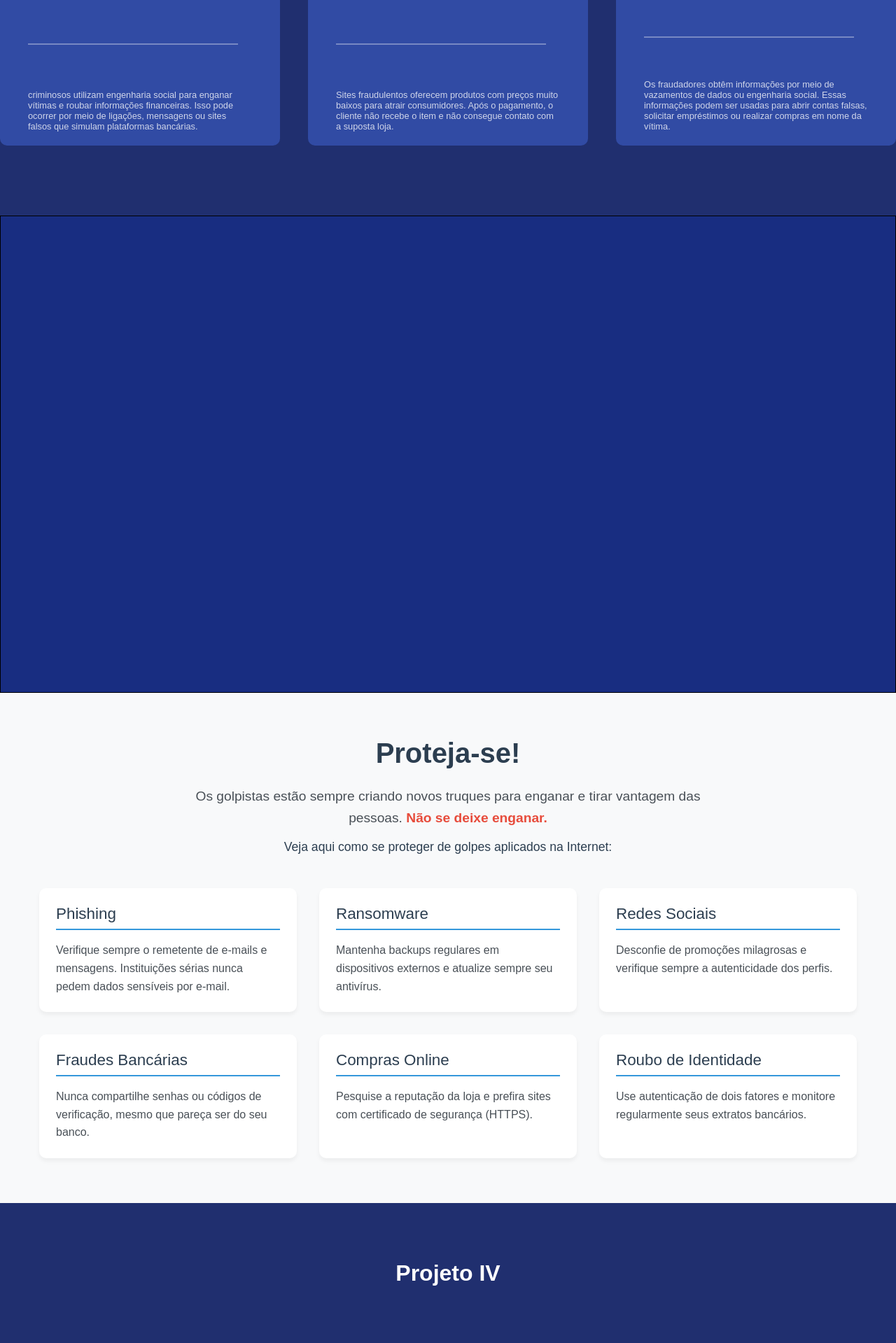
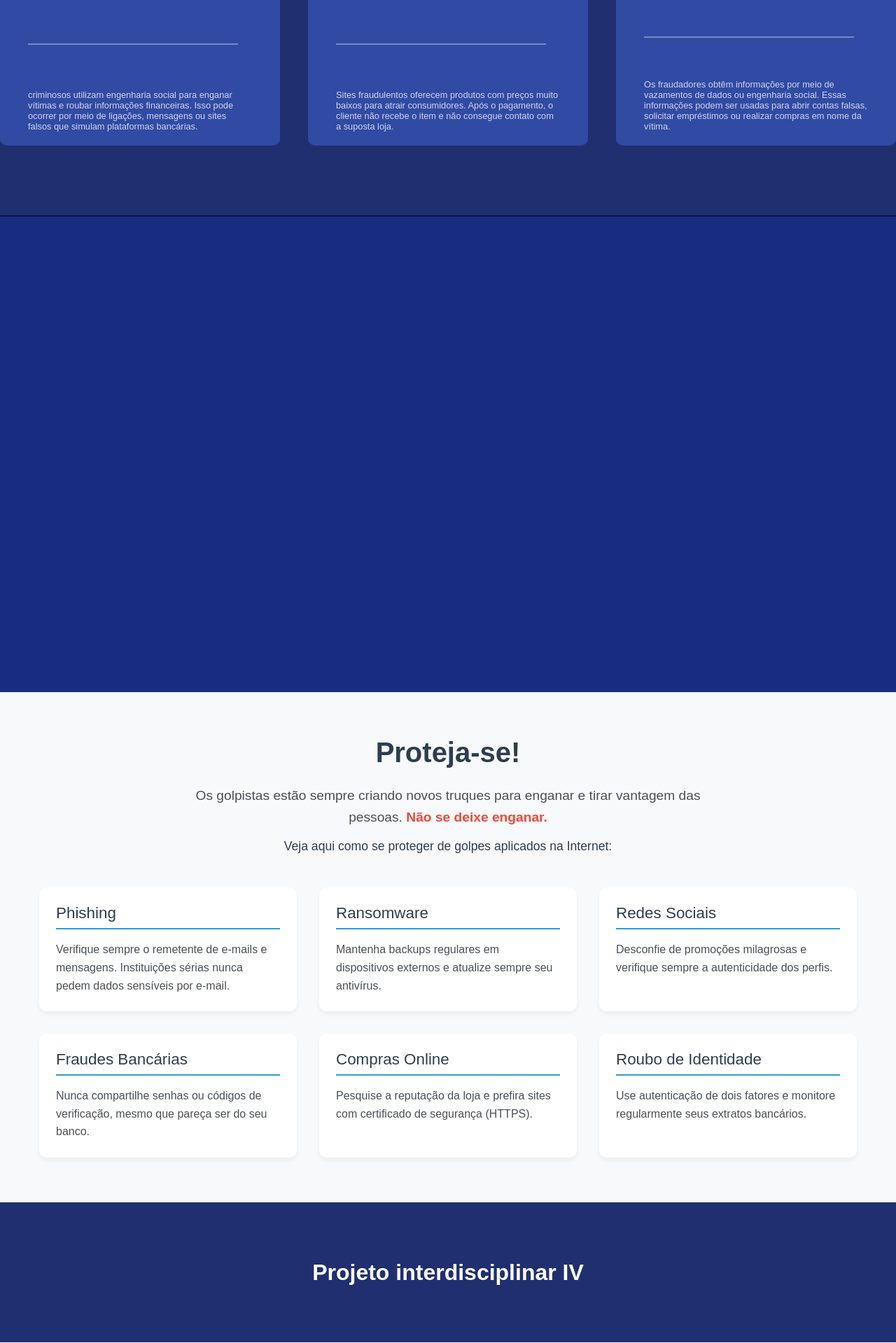
Before and after one commit to leonardofv/atividade, a React (Vite) app: page / in a window 1280 px wide. Shown: the part 965-2884 px from the top of the page at 70% size. Built offline with nearby package versions, Linux system fonts and the light colour scheme; a web font is replaced by a local one.

Commit message:
mudanças no footer

```diff
--- a/src/components/footer/footer.jsx
+++ b/src/components/footer/footer.jsx
@@ -3,7 +3,7 @@ import S from './footer.module.scss';
 export default function Footer() {
     return (
         <footer>
-            <h1 className={S.h1}>Projeto IV</h1>
+            <h1 className={S.h1}>Projeto interdisciplinar IV</h1>
         </footer>
     )
 }
--- a/src/pages/home/video.module.scss
+++ b/src/pages/home/video.module.scss
@@ -1,7 +1,7 @@
 
 
 .containerVideo {
-    border: 1px solid;
+    border-top: 1px solid;
     margin-top: 100px;
     display: flex;
     align-items: center;
```
